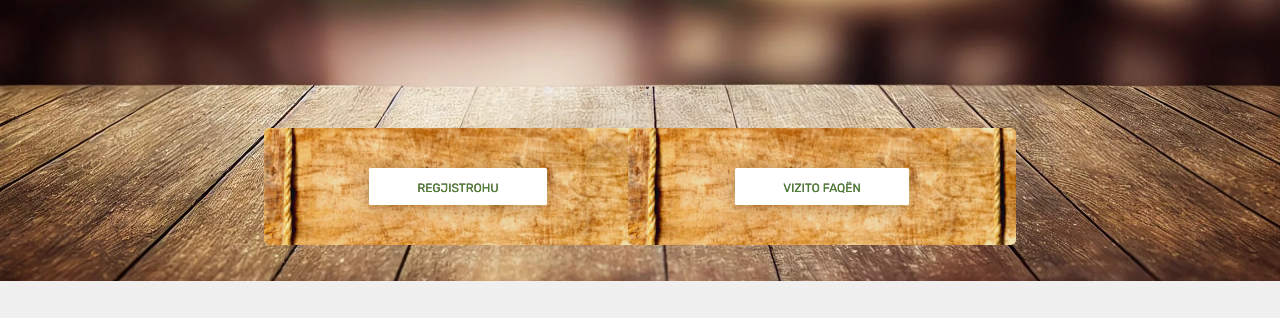
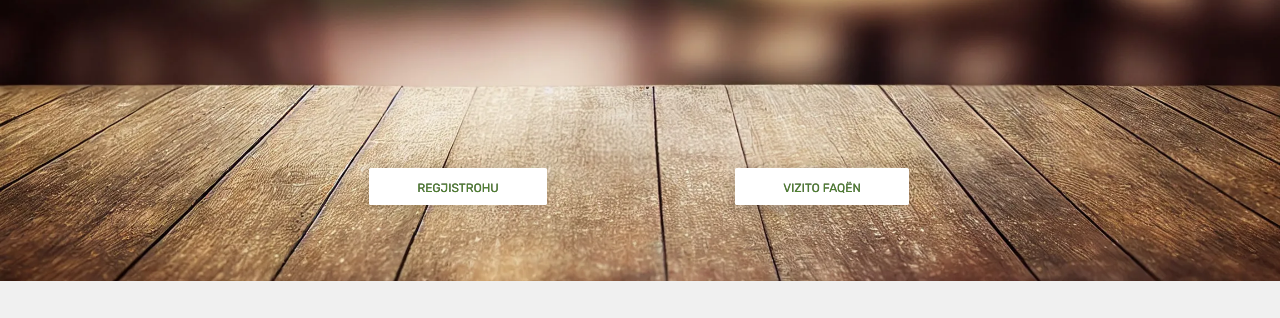
Before and after one commit to ValonKlisurica/shpdk-awpk, a plain HTML site: page index.html in a window 1280 px wide. Shown: the part 475-793 px from the top of the page. Drawn offline with Linux system fonts and the light colour scheme; some packages are replaced by stand-ins of ours; files whose address does not match are found by name.

Commit message:
thr comm

```diff
--- a/css/style.css
+++ b/css/style.css
@@ -771,7 +771,7 @@ section.reg-sub-section {
       /*
      * Set a base background for 1x environments.
      */
-      background: #111 url("../images/dev3.png");
+
       background-size: auto auto;
       background-blend-mode: difference;
       /*
```
